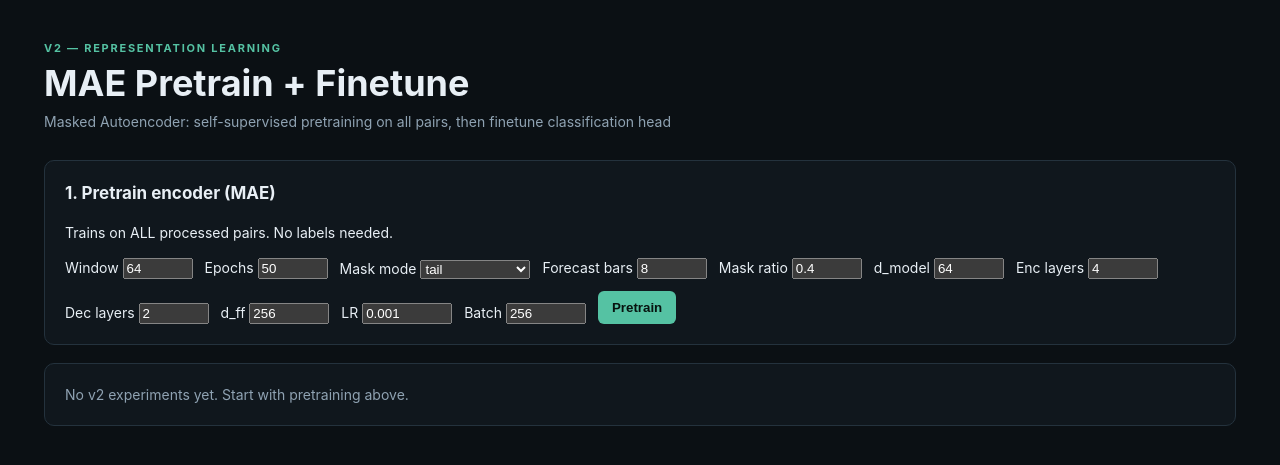
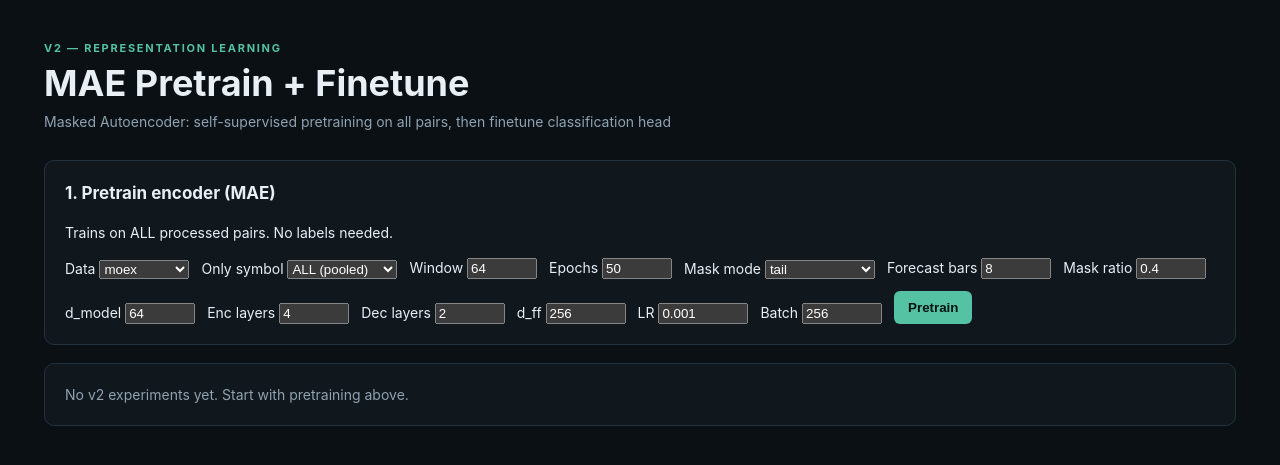
Before and after one commit to vadfe/trade_exp_12, a FastAPI app: template src/trade_exp_12/web/templates/experiments_v2.html in a window 1280 px wide. Shown: the part 64-529 px from the top of the page. Run offline with FastAPI, Linux system fonts and the light colour scheme; the template is opened without the code that fills it, so the values that code supplies are empty; parts of the project's set-up code (start-up, migrations or seed data) failed here and were passed over.

Commit message:
Allow pretrain to select data source or single instrument
Needed for the stocks A/B: pooled MOEX run vs per-instrument runs,
without mixing crypto parquets into the comparison.

Generated with [Devin](https://devin.ai)

Co-Authored-By: Devin <158243242+devin-ai-integration[bot]@users.noreply.github.com>

```diff
--- a/src/trade_exp_12/web/routes.py
+++ b/src/trade_exp_12/web/routes.py
@@ -621,7 +621,7 @@ def _pretrain_dir(request: Request) -> Path:
     return request.app.state.config.root / "data" / "pretrain"
 
 
-def _all_parquet_paths(request: Request) -> list[str]:
+def _all_parquet_paths(request: Request, symbols: list[str] | None = None) -> list[str]:
     """Absolute paths of the latest processed parquet for every configured
     instrument — Bybit universe plus MOEX shares."""
     settings = request.app.state.config.settings
@@ -630,6 +630,9 @@ def _all_parquet_paths(request: Request) -> list[str]:
               for tf in settings.universe.timeframes]
     combos += [(s, tf) for s in settings.moex.symbols
                for tf in settings.moex.timeframes]
+    if symbols is not None:
+        wanted = set(symbols)
+        combos = [(s, tf) for s, tf in combos if s in wanted]
     paths = []
     for symbol, timeframe in combos:
         rec = registry.latest_processed(symbol, timeframe)
@@ -726,12 +729,23 @@ async def start_pretrain(
     d_ff: int = Form(256),
     lr: float = Form(0.001),
     batch_size: int = Form(256),
+    source: str = Form("all"),
+    only_symbol: str = Form("ALL"),
 ):
-    """Launch MAE pretraining on all available processed pairs."""
+    """Launch MAE pretraining; ``source`` picks all/bybit/moex, ``only_symbol``
+    can restrict to a single instrument for per-instrument runs."""
     registry = request.app.state.registry
+    settings = request.app.state.config.settings
 
-    # Collect all processed parquets
-    parquet_paths = _all_parquet_paths(request)
+    # Collect processed parquets, optionally restricted
+    symbols: list[str] | None = None
+    if source == "bybit":
+        symbols = list(settings.universe.symbols)
+    elif source == "moex":
+        symbols = list(settings.moex.symbols)
+    if only_symbol != "ALL":
+        symbols = [only_symbol]
+    parquet_paths = _all_parquet_paths(request, symbols)
 
     if not parquet_paths:
         raise HTTPException(status_code=404, detail="No processed datasets found")
@@ -741,7 +755,7 @@ async def start_pretrain(
     output_dir = _pretrain_dir(request) / stamp
     output_dir.mkdir(parents=True, exist_ok=True)
 
-    job_id = registry.create_job("pretrain_v2", "ALL", "ALL")
+    job_id = registry.create_job("pretrain_v2", only_symbol, source)
     db_path = str(registry.path)
 
     cmd = [
--- a/src/trade_exp_12/web/templates/experiments_v2.html
+++ b/src/trade_exp_12/web/templates/experiments_v2.html
@@ -14,6 +14,19 @@
   <h2>1. Pretrain encoder (MAE)</h2>
   <p>Trains on ALL processed pairs. No labels needed.</p>
   <form method="post" action="/v2/pretrain/run" style="display:flex;gap:12px;flex-wrap:wrap;align-items:flex-end">
+    <label>Data
+      <select name="source" style="width:90px">
+        <option value="all">all</option>
+        <option value="bybit">bybit</option>
+        <option value="moex" selected>moex</option>
+      </select>
+    </label>
+    <label>Only symbol
+      <select name="only_symbol" style="width:110px">
+        <option value="ALL" selected>ALL (pooled)</option>
+        {% for s in all_symbols %}<option value="{{ s }}">{{ s }}</option>{% endfor %}
+      </select>
+    </label>
     <label>Window <input type="number" name="window_size" value="64" min="16" max="256" style="width:70px"></label>
     <label>Epochs <input type="number" name="epochs" value="50" min="1" max="500" style="width:70px"></label>
     <label>Mask mode
```
